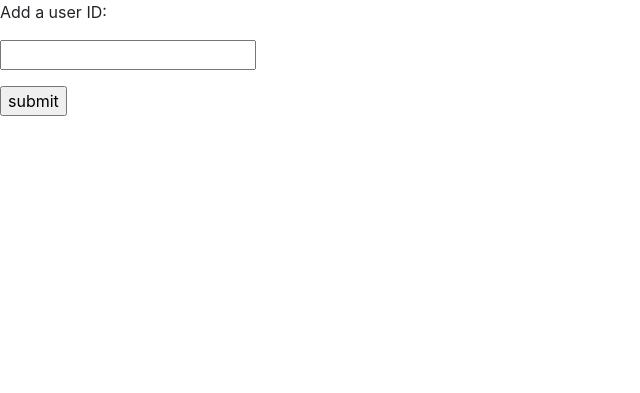
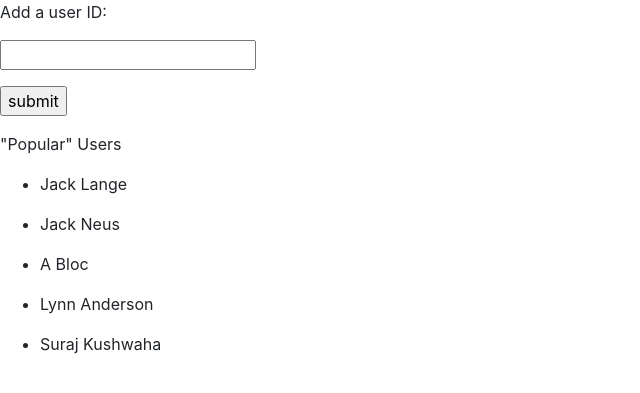
Before and after one commit to jacktlange/Spraydar, a Flask app: page /manage-users in a window 1280 px wide. Shown: the part 56-449 px from the top of the page, without its empty margins (0-640 px from the left). Run offline with Flask 2, Linux system fonts and the light colour scheme; some libraries are stand-ins or nearby versions.

Commit message:
add "popular" users section
will make testing easier and improve dat developer velocity

```diff
--- a/src/templates/base.html
+++ b/src/templates/base.html
@@ -24,5 +24,7 @@
 		<script src="https://code.jquery.com/jquery-3.3.1.slim.min.js" integrity="sha384-q8i/X+965DzO0rT7abK41JStQIAqVgRVzpbzo5smXKp4YfRvH+8abtTE1Pi6jizo" crossorigin="anonymous"></script>
 		<script src="https://cdnjs.cloudflare.com/ajax/libs/popper.js/1.14.7/umd/popper.min.js" integrity="sha384-UO2eT0CpHqdSJQ6hJty5KVphtPhzWj9WO1clHTMGa3JDZwrnQq4sF86dIHNDz0W1" crossorigin="anonymous"></script>
 		<script src="https://stackpath.bootstrapcdn.com/bootstrap/4.3.1/js/bootstrap.min.js" integrity="sha384-JjSmVgyd0p3pXB1rRibZUAYoIIy6OrQ6VrjIEaFf/nJGzIxFDsf4x0xIM+B07jRM" crossorigin="anonymous"></script>
+		{% block script %}
+		{% endblock %}
 	</body>
 </html>
--- a/src/templates/manage.html
+++ b/src/templates/manage.html
@@ -1,11 +1,19 @@
 {% extends "base.html" %}
 {% block title %}Manage Watched Users{% endblock %}
+
+{% set popular = {
+	112446503: "Jack Lange",
+	200256288: "Jack Neus",
+	107923457: "A Bloc",
+	200470232: "Lynn Anderson",
+	200394444: "Suraj Kushwaha",
+} %}
 
 {% block content %}
 <form action="#" method="post">
 	<p>Add a user ID:</p>
 	<input type="hidden" name="action" value="add"/>
-	<p><input type="text" name="usrid" /></p>
+	<p><input id="add-userid" type="text" name="usrid" /></p>
 	<p><input type="submit" value="submit"/></p>
 </form>
 <ul>
@@ -20,4 +28,18 @@
 </li>
 {% endfor %}
 </ul>
+<p>"Popular" Users</p>
+<ul>
+{% for id, name in popular.items() %}
+<li><p style="cursor:pointer" onclick="populateAdd('{{id}}')">{{name}}</p></li>
+{% endfor %}
+</ul>
 {% endblock %}
+
+{% block script %}
+<script type="text/javascript">
+function populateAdd(user_id) {
+	var elt = document.getElementById("add-userid").value = user_id;
+}
+</script>
+{% endblock %}
```
